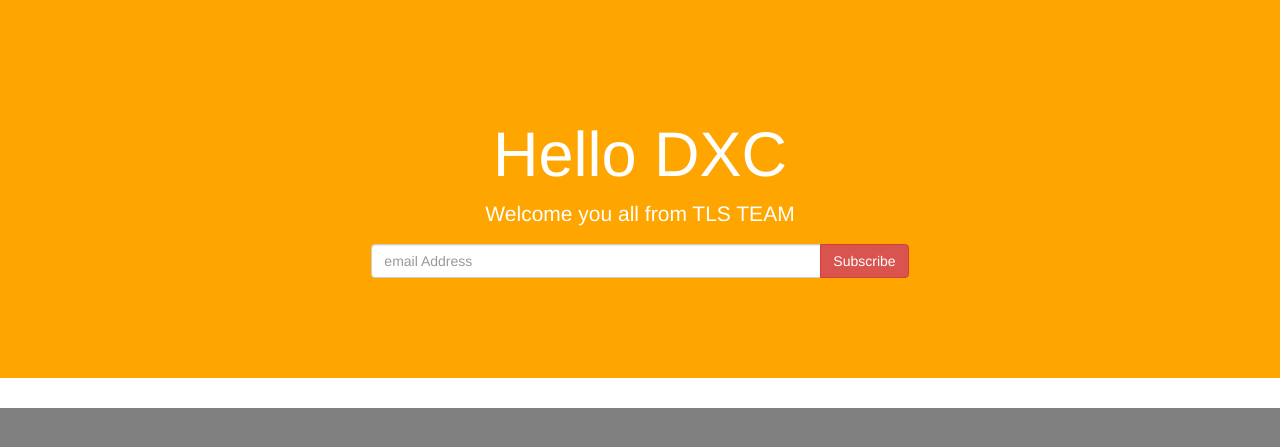
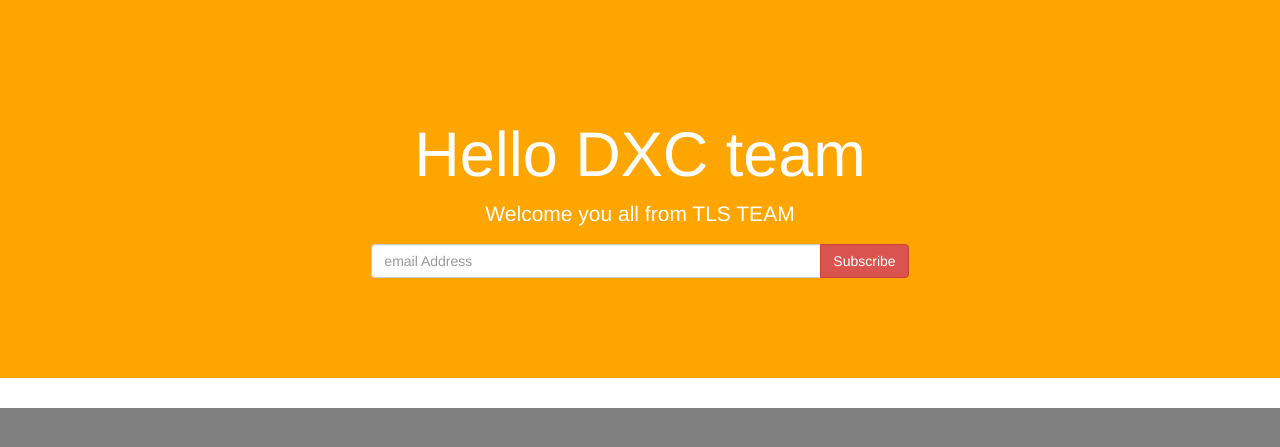
Before and after one commit to vasanth3891/test-tls, a plain HTML site: page index.html in a window 1280 px wide. Shown: the top 447 px of the page. Drawn offline with nearby package versions, Linux system fonts and the light colour scheme.

Commit message:
Update index.html

```diff
--- a/index.html
+++ b/index.html
@@ -42,7 +42,7 @@
 </style>
 <body>
 	<div class="jumbotron text-center">
-		<h1>Hello DXC</h1>
+		<h1>Hello DXC team</h1>
 		<p>Welcome you all from  TLS TEAM</p>
 		<form class="form-inline">
 				<div class="input-group">
```
